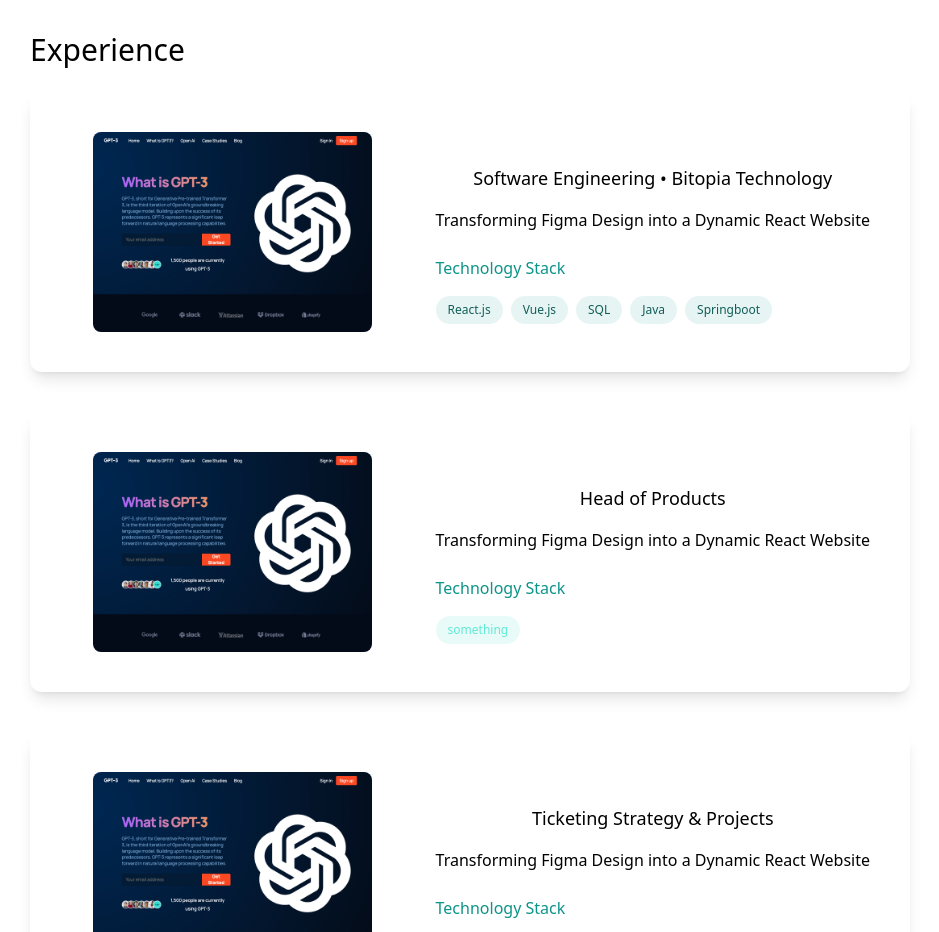
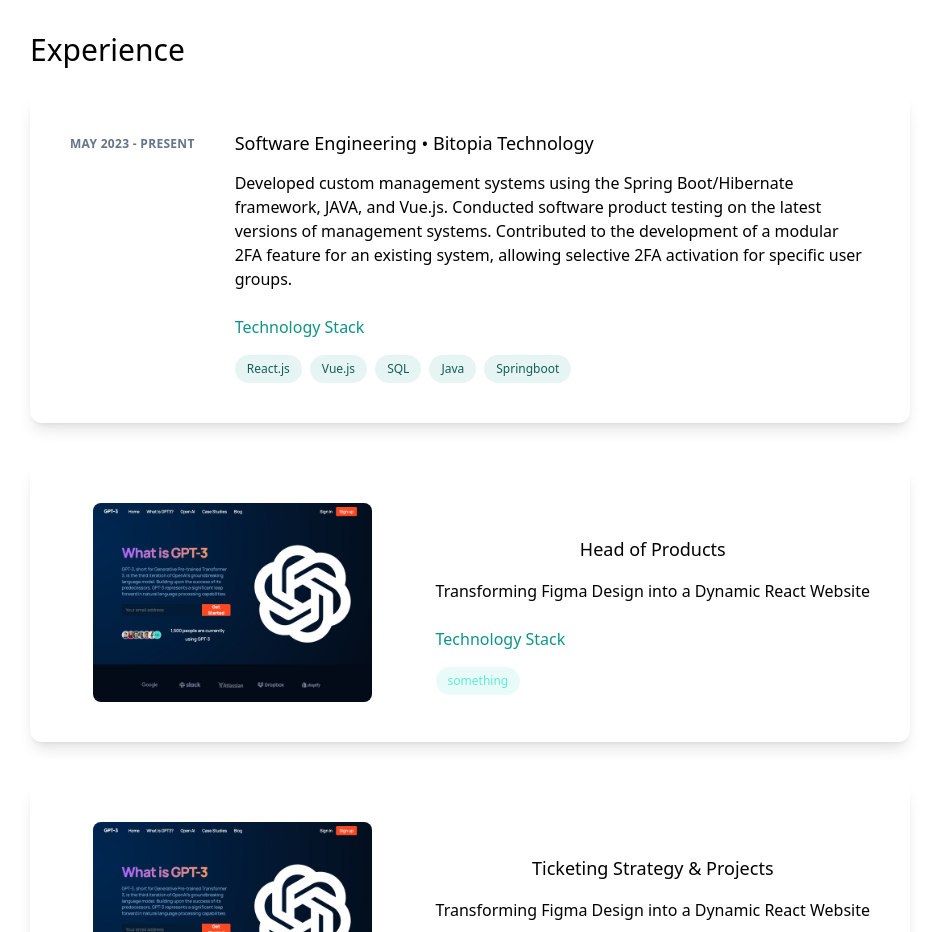
Before and after one commit to junbin-tan/next-portfolio-junbin, a Next.js app: page / in a window 1280 px wide. Shown: the part 1700-2632 px from the top of the page, without its empty margins (170-1109 px from the left). Built offline with nearby package versions, Linux system fonts and the light colour scheme.

Commit message:
changes to experience

```diff
--- a/package.json
+++ b/package.json
@@ -9,6 +9,9 @@
     "lint": "next lint"
   },
   "dependencies": {
+    "@emotion/react": "^11.11.1",
+    "@emotion/styled": "^11.11.0",
+    "@mui/material": "^5.14.0",
     "next": "13.4.9",
     "react": "18.2.0",
     "react-dom": "18.2.0",
--- a/src/pages/index.js
+++ b/src/pages/index.js
@@ -77,12 +77,12 @@ export default function Home() {
               <h3 className='text-3xl py-1 dark:text-white '>Experience</h3>
 
                 <div className='lg:flex flex-col'>
-                  <div className='text-center shadow-lg  dark:bg-white dark:shadow-dark-lg p-10 rounded-xl my-5'>
-                    <div className='lg:flex md:flex-none lg:gap-10'>
-                      <Image className='mx-auto rounded-lg' src={web1}  height={200}/>
-                      <div className='lg:text-left'>
-                        <h3 className='lg:text-center text-lg font-medium pt-8 pb-2'>Software Engineering • Bitopia Technology </h3>
-                        <p className='py-2'>Transforming Figma Design into a Dynamic React Website</p>
+                  <div className='text-center shadow-lg  dark:bg-white dark:shadow-dark-lg p-10 rounded-xl my-5 hover:bg-teal-200 hover:bg-opacity-50'>
+                    <div className='lg:flex md:flex-none  lg:gap-10'>
+                      <header className='flex-none z-10 mb-2 mt-1 text-xs font-semibold uppercase tracking-wide text-slate-500 sm:col-span-2'>MAY 2023 - PRESENT</header>
+                      <div className='lg:text-left '>
+                        <h3 className='text-lg font-medium pb-2 leading-tight'>Software Engineering • Bitopia Technology </h3>
+                        <p className='py-2 leading-normal text-md'>Developed custom management systems using the Spring Boot/Hibernate framework, JAVA, and Vue.js. Conducted software product testing on the latest versions of management systems. Contributed to the development of a modular 2FA feature for an existing system, allowing selective 2FA activation for specific user groups.</p>
                         <h4 className='text-teal-600 py-4'>Technology Stack</h4>
                         <ul className='flex flex-wrap gap-2'>
                           <li><div className='items-center rounded-full bg-teal-600/10 px-3 py-1 text-xs font-medium leading-5 text-teal-800 '>
@@ -100,8 +100,6 @@ export default function Home() {
                          <li><div className='items-center rounded-full bg-teal-600/10 px-3 py-1 text-xs font-medium leading-5 text-teal-800 '>
                             Springboot
                          </div></li>
-
-
                         </ul>
                       </div>
                     </div>
```
Also changed, not shown: 1 other file (tests, documents, lock files or other folders).
